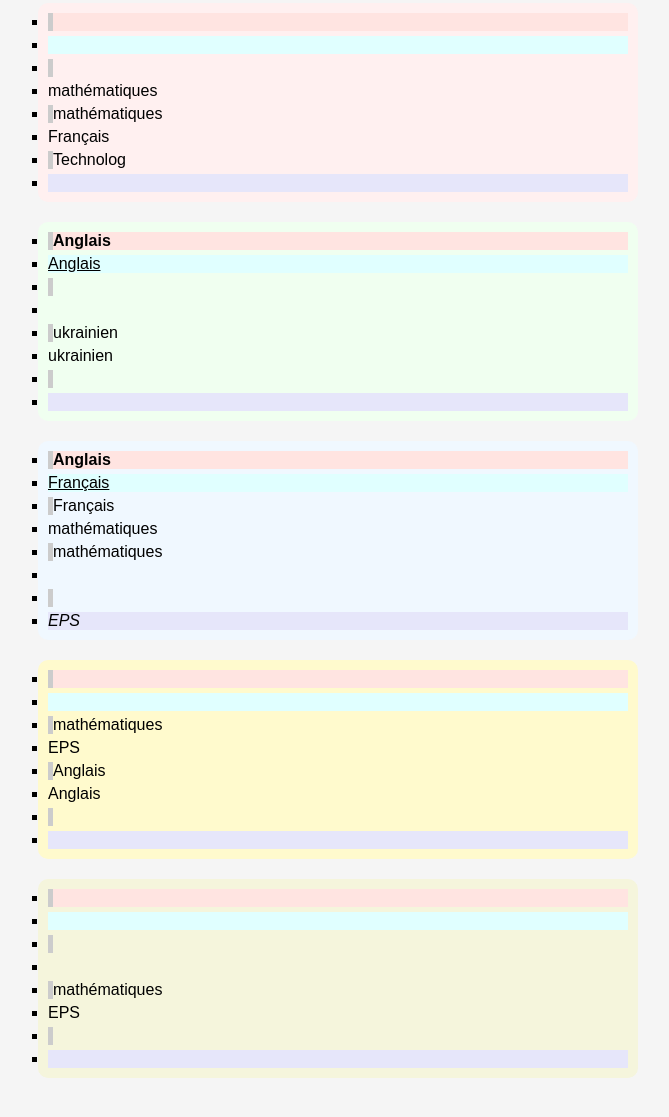
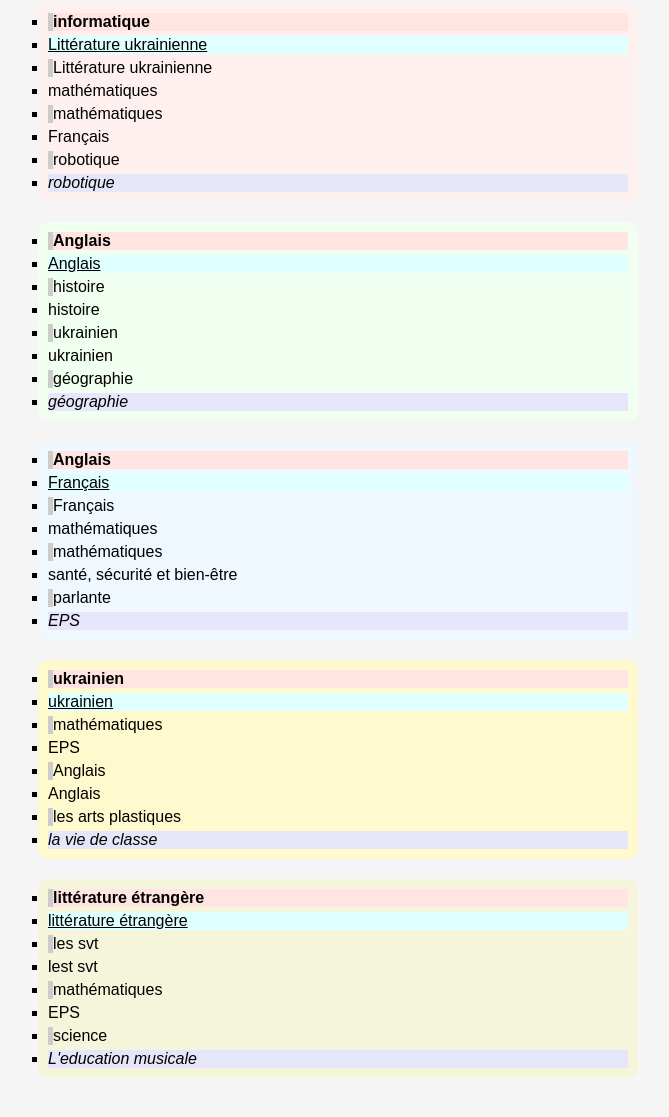
Before and after one commit to Nik-kul/h, a plain HTML site: page index.html in a window 1280 px wide. Shown: the part 93-1210 px from the top of the page, without its empty margins (302-971 px from the left). Drawn offline with Linux system fonts and the light colour scheme.

Commit message:
Update index.html

```diff
--- a/index.html
+++ b/index.html
@@ -10,25 +10,25 @@
     <h2>Розклад уроків</h2>
 
         <ul class="day monday">
-      <li></li>
-      <li></li>
-      <li></li>
+      <li>informatique</li>
+      <li>Littérature ukrainienne</li>
+      <li>Littérature ukrainienne</li>
       <li>mathématiques</li>
       <li>mathématiques</li>
       <li>Français</li>
-      <li>Technolog</li>
-      <li></li>
+      <li>robotique</li>
+      <li>robotique</li>
     </ul>
 
     <ul class="day tuesday">
       <li>Anglais</li>
       <li>Anglais</li>
-      <li></li>
-      <li></li>
+      <li>histoire</li>
+      <li>histoire</li>
       <li>ukrainien</li>
       <li>ukrainien</li>
-      <li></li>
-      <li></li>
+      <li>géographie</li>
+      <li>géographie</li>
     </ul>
 
         <ul class="day wednesday">
@@ -37,31 +37,31 @@
       <li>Français</li>
       <li>mathématiques</li>
       <li>mathématiques</li>
-      <li></li>
-      <li></li>
+      <li>santé, sécurité et bien-être</li>
+      <li>parlante</li>
       <li>EPS</li>
     </ul>
 
         <ul class="day thursday">
-      <li></li>
-      <li></li>
+      <li>ukrainien</li>
+      <li>ukrainien</li>
       <li>mathématiques</li>
       <li>EPS</li>
       <li>Anglais</li>
       <li>Anglais</li>
-      <li></li>
-      <li></li>
+      <li>les arts plastiques</li>
+      <li>la vie de classe</li>
     </ul>
 
         <ul class="day friday">
-      <li></li>
-      <li></li>
-      <li></li>
-      <li></li>
+      <li>littérature étrangère</li>
+      <li>littérature étrangère</li>
+      <li>les svt</li>
+      <li>lest svt</li>
       <li>mathématiques</li>
       <li>EPS</li>
-      <li></li>
-      <li></li>
+      <li>science</li>
+      <li>L'education musicale</li>
     </ul>
   </div>
 </body>
```
